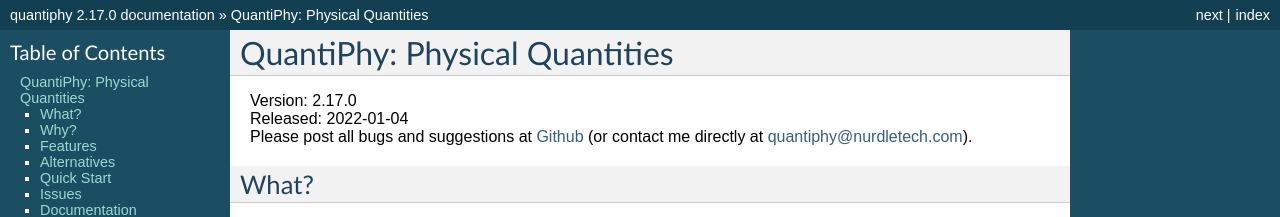
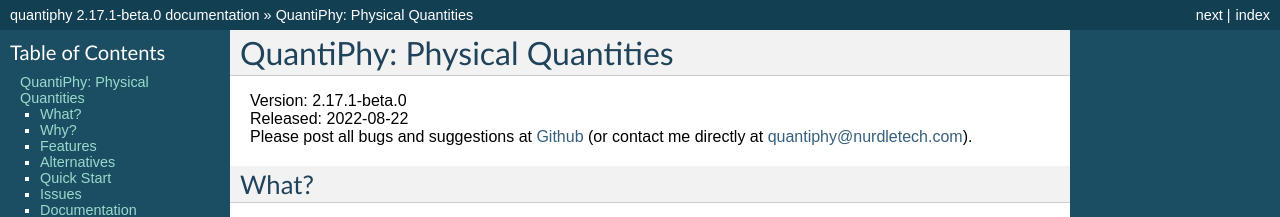
Before and after one commit to KenKundert/quantiphy, a Sphinx documentation site: the page built from doc/index.rst, in a window 1280 px wide and 900 px high. Shown: the top 217 px of the window. Built offline with Sphinx 7.4.7, drawn with Linux system fonts in a browser that asks for light colours; some of the changed text lies outside the part shown.

Commit message:
bump version to 2.17.1-beta.0

```diff
--- a/README.rst
+++ b/README.rst
@@ -21,8 +21,8 @@
 
 
 | Author: Ken Kundert
-| Version: 2.17.0
-| Released: 2022-01-04
+| Version: 2.17.1-beta.0
+| Released: 2022-08-22
 |
 
 
--- a/doc/conf.py
+++ b/doc/conf.py
@@ -57,7 +57,7 @@
 # built documents.
 #
 # The full version, including alpha/beta/rc tags.
-release = '2.17.0'
+release = '2.17.1-beta.0'
 # The short X.Y version.
 version = '.'.join(release.split('.')[0:2])
 
--- a/doc/index.rst
+++ b/doc/index.rst
@@ -10,8 +10,8 @@
 QuantiPhy: Physical Quantities
 ==============================
 
-| Version: 2.17.0
-| Released: 2022-01-04
+| Version: 2.17.1-beta.0
+| Released: 2022-08-22
 | Please post all bugs and suggestions at
   `Github <https://github.com/KenKundert/quantiphy/issues>`_
   (or contact me directly at
--- a/doc/releases.rst
+++ b/doc/releases.rst
@@ -5,8 +5,8 @@
 
 Latest development release
 --------------------------
-| Version: 2.17.0
-| Released: 2022-01-04
+| Version: 2.17.1-beta.0
+| Released: 2022-08-22
 
 - Support parameterized unit conversions (such as molarity).
 - Allow % to act as a scale factor.
--- a/quantiphy.py
+++ b/quantiphy.py
@@ -363,8 +363,8 @@
 
 
 # Globals {{{1
-__version__ = '2.17.0'
-__released__ = '2022-01-04'
+__version__ = '2.17.1-beta.0'
+__released__ = '2022-08-22'
 __all__ = '''
     QuantiPhyError
     ExpectedQuantity
--- a/setup.py
+++ b/setup.py
@@ -11,7 +11,7 @@
 
 setup(
     name = 'quantiphy',
-    version = '2.17.0',
+    version = '2.17.1-beta.0',
     description = 'physical quantities (numbers with units)',
     long_description = readme,
     long_description_content_type = 'text/x-rst',
```
Also changed, not shown: 1 other file.
